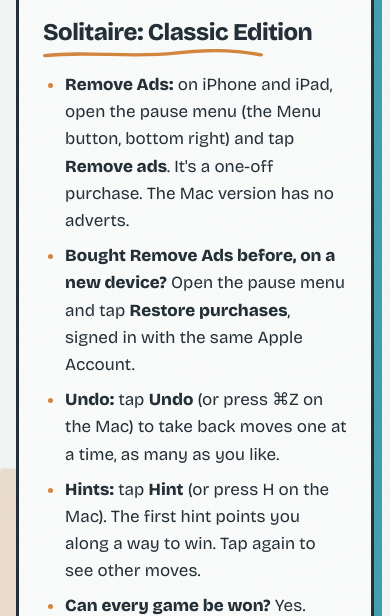
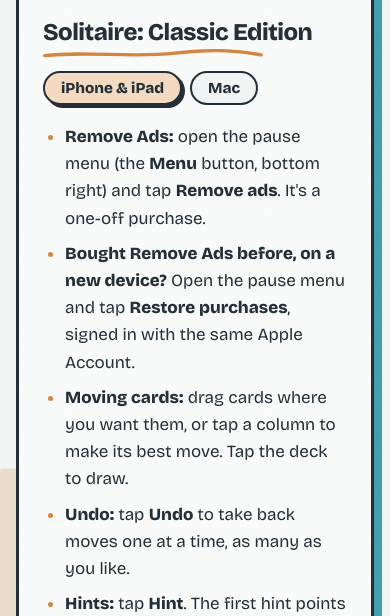
Before and after one commit to WheelieDev/WheelieDev.github.io, a plain HTML site: page support.html in a window 390 px wide. Shown: the part 228-844 px from the top of the page. Drawn offline with nearby package versions, Linux system fonts and the light colour scheme.

Commit message:
Support page: separate help for iPhone & iPad and for the Mac
Pills under Solitaire: Classic Edition switch between the two, starting
on the visitor's own kind of device; without script, both show.

Claude-Session: https://claude.ai/code/session_01SxuBPd6HQc8tfLwoyKaKPx

```diff
--- a/styles.css
+++ b/styles.css
@@ -311,3 +311,19 @@ h2::after {
 .contact button { margin-top: 18px; font: inherit; font-weight: 700; cursor: pointer; }
 .contact .honey { position: absolute; left: -9999px; }
 .contact .fine { margin: 8px 0 0; font-size: .9rem; color: var(--muted); }
+.pills { display: flex; flex-wrap: wrap; gap: 8px; margin: 0 0 18px; }
+.pill {
+  padding: 6px 16px;
+  font: 700 .95rem var(--display);
+  color: var(--ink);
+  background: var(--paper);
+  border: 2px solid var(--line);
+  border-radius: 999px;
+  cursor: pointer;
+  transition: transform .15s, box-shadow .15s;
+}
+.pill:hover { transform: translate(-1px, -1px); box-shadow: 3px 3px 0 var(--line); }
+.pill[aria-pressed="true"] { background: var(--ginger-soft); box-shadow: 3px 3px 0 var(--line); }
+.pill:focus-visible { outline: 3px dashed var(--ginger); outline-offset: 3px; }
+.help-for { margin: 0 0 8px; font: 700 1.1rem var(--display); }
+.pills:not([hidden]) ~ .help .help-for { display: none; }
--- a/support.html
+++ b/support.html
@@ -32,14 +32,38 @@
       <p class="sent" id="sent" hidden>Thanks, your message is on its way. I'll reply to the email address you gave, usually within a couple of days.</p>
 
       <h2>Solitaire: Classic Edition</h2>
-      <ul>
-        <li><strong>Remove Ads:</strong> on iPhone and iPad, open the pause menu (the Menu button, bottom right) and tap <strong>Remove ads</strong>. It's a one-off purchase. The Mac version has no adverts.</li>
-        <li><strong>Bought Remove Ads before, on a new device?</strong> Open the pause menu and tap <strong>Restore purchases</strong>, signed in with the same Apple Account.</li>
-        <li><strong>Undo:</strong> tap <strong>Undo</strong> (or press ⌘Z on the Mac) to take back moves one at a time, as many as you like.</li>
-        <li><strong>Hints:</strong> tap <strong>Hint</strong> (or press H on the Mac). The first hint points you along a way to win. Tap again to see other moves.</li>
-        <li><strong>Can every game be won?</strong> Yes. Every deal is checked before it's dealt, so there's always a way through.</li>
-        <li><strong>Advertising choices:</strong> in the UK and EU, open the pause menu and tap <strong>Privacy settings</strong> to change what you agreed to. See the <a href="privacy.html">privacy policy</a> for more.</li>
-      </ul>
+      <div class="pills" role="group" aria-label="Help for" hidden>
+        <button type="button" class="pill" data-show="ios" aria-pressed="true">iPhone &amp; iPad</button>
+        <button type="button" class="pill" data-show="mac" aria-pressed="false">Mac</button>
+      </div>
+
+      <div class="help" data-help="ios">
+        <h3 class="help-for">On iPhone and iPad</h3>
+        <ul>
+          <li><strong>Remove Ads:</strong> open the pause menu (the <strong>Menu</strong> button, bottom right) and tap <strong>Remove ads</strong>. It's a one-off purchase.</li>
+          <li><strong>Bought Remove Ads before, on a new device?</strong> Open the pause menu and tap <strong>Restore purchases</strong>, signed in with the same Apple Account.</li>
+          <li><strong>Moving cards:</strong> drag cards where you want them, or tap a column to make its best move. Tap the deck to draw.</li>
+          <li><strong>Undo:</strong> tap <strong>Undo</strong> to take back moves one at a time, as many as you like.</li>
+          <li><strong>Hints:</strong> tap <strong>Hint</strong>. The first hint points you along a way to win. Tap again to see other moves.</li>
+          <li><strong>New game:</strong> open the pause menu and tap <strong>New game</strong>, then choose Draw one or Draw three.</li>
+          <li><strong>Advertising choices:</strong> in the UK and EU, open the pause menu and tap <strong>Privacy settings</strong> to change what you agreed to. See the <a href="privacy.html">privacy policy</a> for more.</li>
+        </ul>
+      </div>
+
+      <div class="help" data-help="mac">
+        <h3 class="help-for">On the Mac</h3>
+        <ul>
+          <li><strong>No adverts:</strong> the Mac version is a one-off purchase from the Mac App Store, with no adverts and nothing more to buy.</li>
+          <li><strong>Moving cards:</strong> drag cards where you want them, or click a column to make its best move. Click the deck to draw.</li>
+          <li><strong>Undo:</strong> press <strong>⌘Z</strong>, or click <strong>Undo</strong>, to take back moves one at a time.</li>
+          <li><strong>Hints:</strong> press <strong>H</strong>, or click <strong>Hint</strong>. The first hint points you along a way to win.</li>
+          <li><strong>Pause:</strong> press <strong>Esc</strong>, or click <strong>Menu</strong>, for the pause menu, with music and sound settings.</li>
+          <li><strong>New game:</strong> press <strong>⌘N</strong>, choose Draw one or Draw three, then press <strong>Return</strong> to deal.</li>
+          <li><strong>On a new Mac?</strong> Download it again from your Purchased list in the Mac App Store, signed in with the same Apple Account.</li>
+        </ul>
+      </div>
+
+      <p><strong>Can every game be won?</strong> Yes, on every device. Each deal is checked before it's dealt, so there's always a way through.</p>
 
       <h2>Get in touch</h2>
       <p>Found a bug, or have an idea? Send me a message and I'll reply by email.</p>
@@ -82,6 +106,18 @@
   </main>
 
   <script>
+    // Help for iPhone & iPad or the Mac: start on the visitor's own kind of
+    // device. Without this script, both lists simply show.
+    const pills = document.querySelector('.pills')
+    const show = (which) => {
+      pills.querySelectorAll('.pill').forEach(p => p.setAttribute('aria-pressed', p.dataset.show === which))
+      document.querySelectorAll('.help').forEach(h => { h.hidden = h.dataset.help !== which })
+    }
+    const onMac = /Mac/.test(navigator.platform) && navigator.maxTouchPoints < 2
+    pills.hidden = false
+    pills.addEventListener('click', e => { const b = e.target.closest('.pill'); if (b) show(b.dataset.show) })
+    show(onMac ? 'mac' : 'ios')
+
     // Back from FormSubmit after sending: say thanks.
     if (new URLSearchParams(location.search).has('sent')) {
       document.getElementById('sent').hidden = false
```
